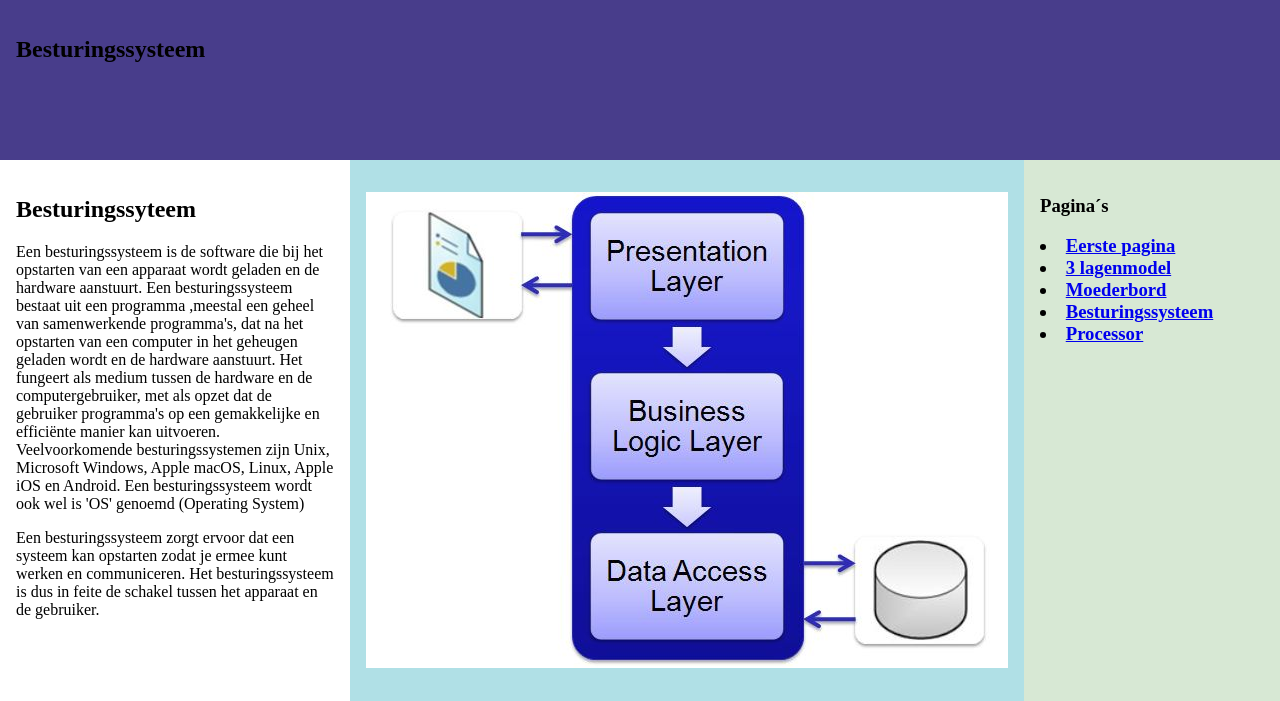
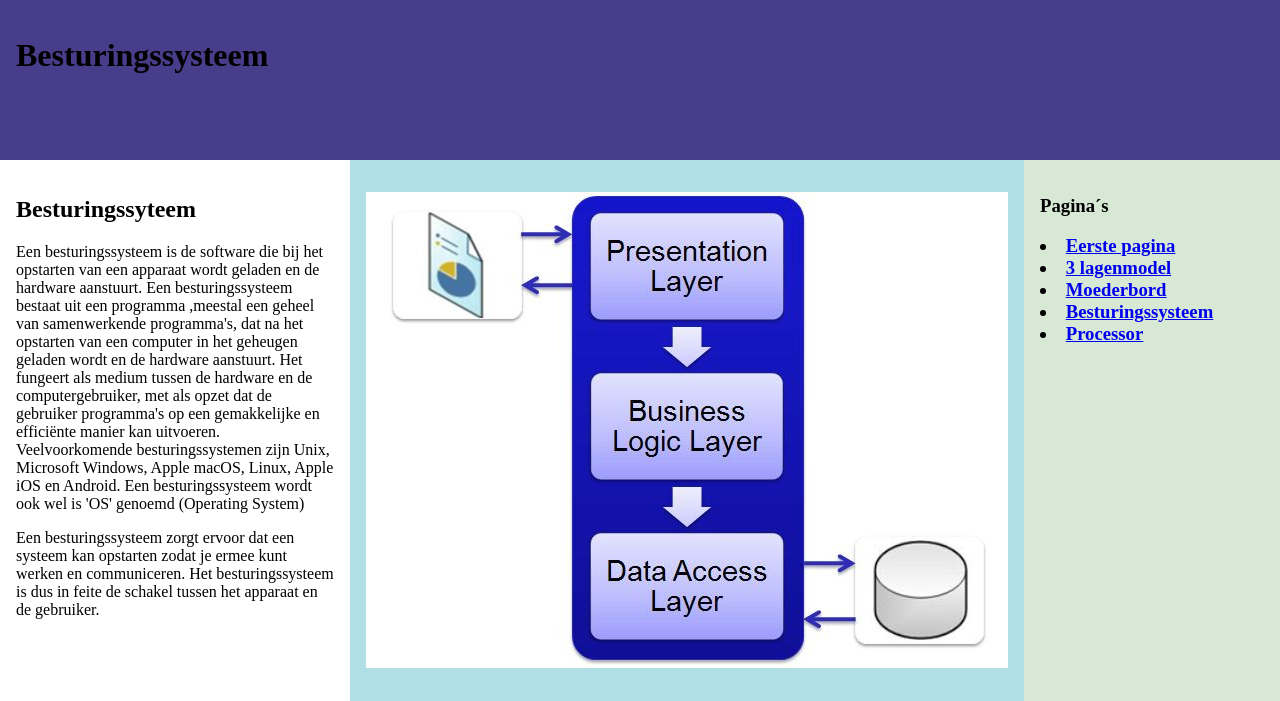
Before and after one commit to 118219/118219.Github.io, a plain HTML site: page besturingssysteem.html in a window 1280 px wide. Shown: the top 701 px of the page. Drawn offline with Linux system fonts and the light colour scheme.

Commit message:
Update besturingssysteem.html

```diff
--- a/besturingssysteem.html
+++ b/besturingssysteem.html
@@ -39,7 +39,7 @@
   }
 </style>
 <body>
-   <header><h2> Besturingssysteem </h2></header>
+   <header><h1> Besturingssysteem </h1></header>
   <div id="main">
     <article> <h2>Besturingssyteem </h2>
 <p>Een besturingssysteem is de software die bij het opstarten van een apparaat wordt geladen en de hardware aanstuurt.
```
